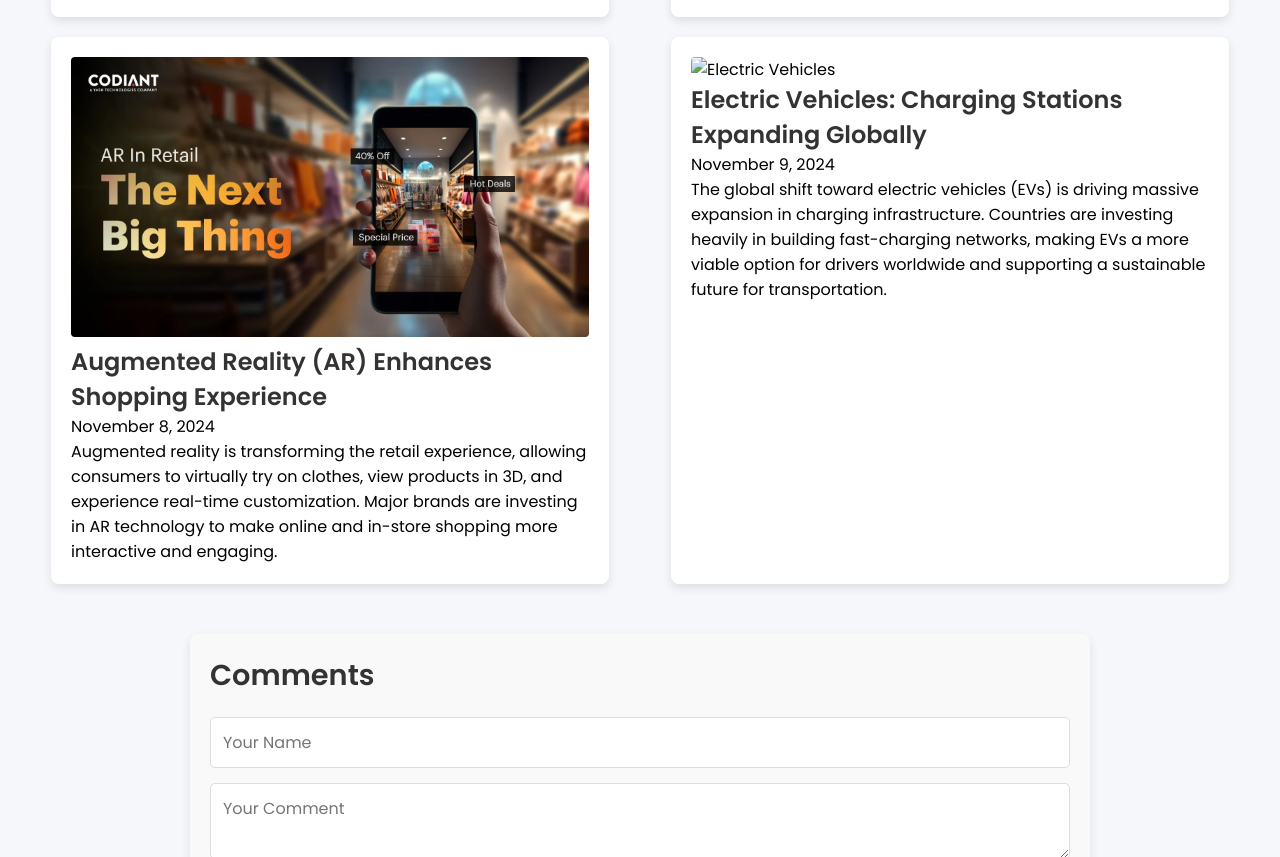
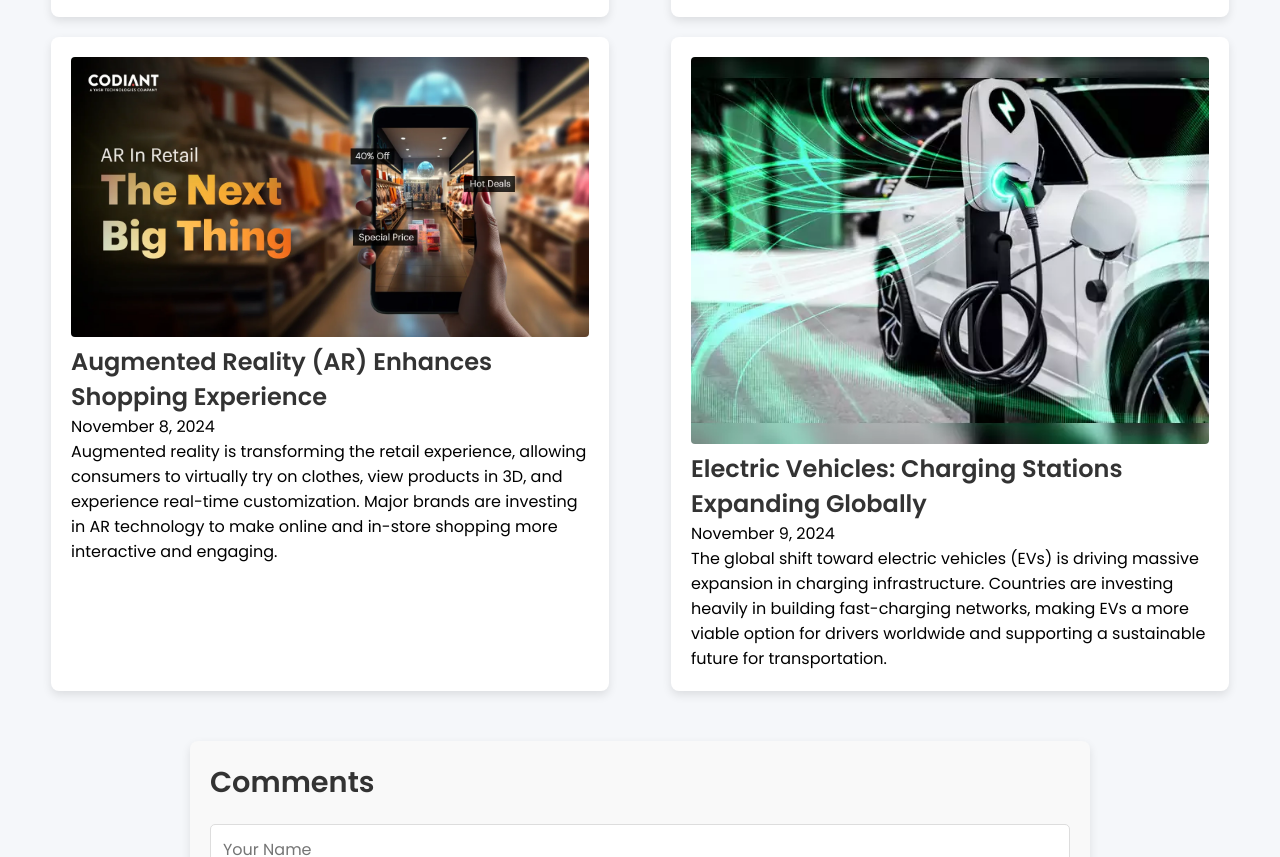
Before and after one commit to shweta-nigam/Blog-website, a plain HTML site: page index.html in a window 1280 px wide. Shown: the part 2295-3152 px from the top of the page. Drawn offline with Linux system fonts and the light colour scheme; the site is published under a folder, as on GitHub Pages, so addresses that start at the root find nothing.

Commit message:
Update index.html

```diff
--- a/index.html
+++ b/index.html
@@ -134,7 +134,7 @@
 
         <!-- Blog Post 8 -->
         <div class="post">
-          <img src="/images/image8.png" alt="Electric Vehicles" />
+          <img src="images/image8.png" alt="Electric Vehicles" />
           <h2>Electric Vehicles: Charging Stations Expanding Globally</h2>
           <span>November 9, 2024</span>
           <p>
```
